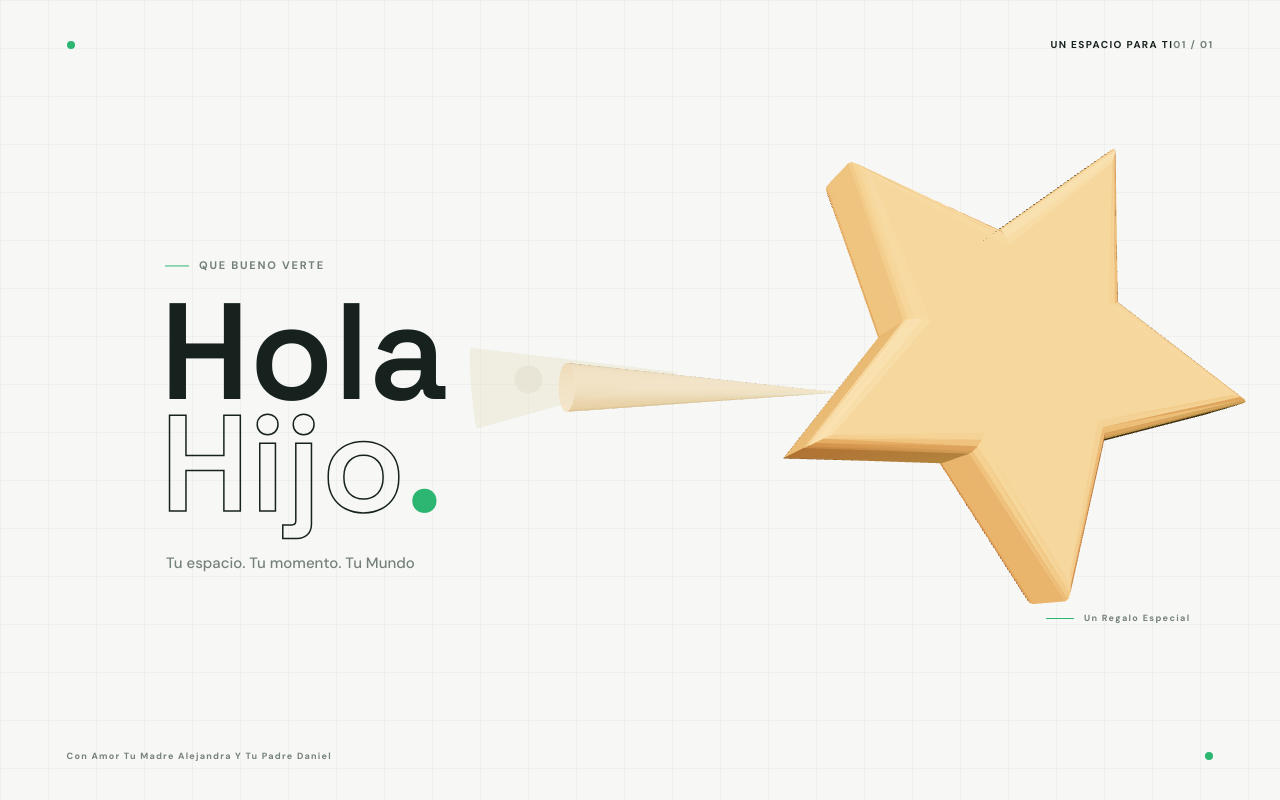
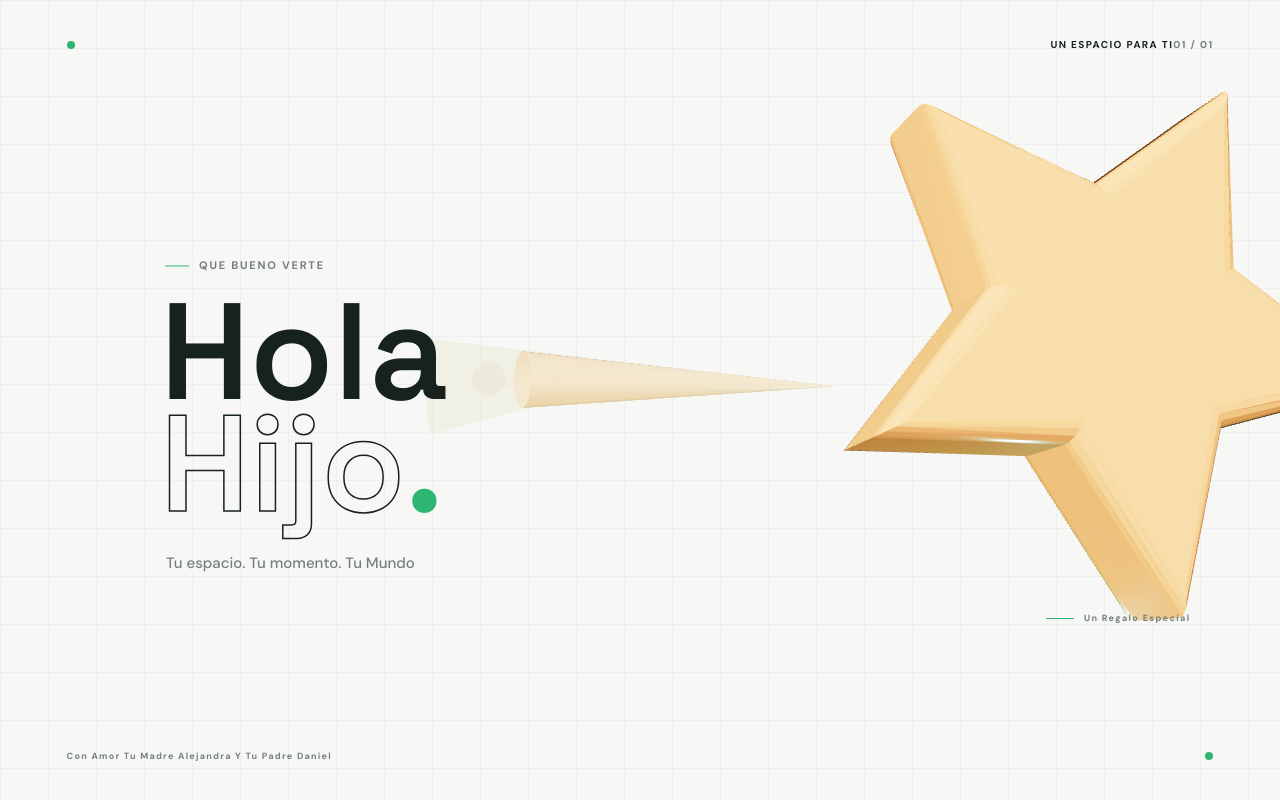
Before and after one commit to Daniel-Dev6/Nuestro-Hijo, a plain HTML site: page index.html in a window 1280 px wide. Drawn offline with nearby package versions, Linux system fonts and the light colour scheme; animation ran at ten frames a second.

Commit message:
Actualización

```diff
--- a/script.js
+++ b/script.js
@@ -9,11 +9,11 @@ const pointer = new THREE.Vector2();
 const targetRotation = new THREE.Vector2();
 const reducedMotion = window.matchMedia("(prefers-reduced-motion: reduce)");
 
-camera.position.set(0, 0, 7.2);
+camera.position.set(0, 0, 8.2);
 renderer.setPixelRatio(Math.min(window.devicePixelRatio, 2));
 renderer.outputColorSpace = THREE.SRGBColorSpace;
 renderer.toneMapping = THREE.ACESFilmicToneMapping;
-renderer.toneMappingExposure = 1.15;
+renderer.toneMappingExposure = 1.35;
 scene.add(sculpture);
 
 scene.add(new THREE.HemisphereLight(0xffffff, 0x64736a, 2.1));
@@ -67,8 +67,8 @@ const starMaterial = new THREE.MeshPhysicalMaterial({
 
 const star = new THREE.Mesh(starGeometry, starMaterial);
 star.rotation.set(-0.2, 0.15, 0.12);
-star.scale.set(1.08, 1.08, 1.08);
-star.position.set(0.9, 0.18, 0.15);
+star.scale.set(1.3, 1.3, 1.3);
+star.position.set(1.4, 0.3, 0.2);
 sculpture.add(star);
 
 const trail = new THREE.Mesh(
@@ -88,7 +88,8 @@ const trail = new THREE.Mesh(
 );
 trail.rotation.z = -Math.PI / 2;
 trail.rotation.y = 0.35;
-trail.position.set(-0.72, 0.12, -0.4);
+trail.position.set(-0.95, 0.16, -0.5);
+trail.scale.set(1.2, 1.2, 1.2);
 sculpture.add(trail);
 
 const trailGlow = new THREE.Mesh(
@@ -102,24 +103,26 @@ const trailGlow = new THREE.Mesh(
 );
 trailGlow.rotation.z = -Math.PI / 2;
 trailGlow.rotation.y = 0.15;
-trailGlow.position.set(-1.5, 0.18, -0.5);
+trailGlow.position.set(-1.8, 0.2, -0.6);
+trailGlow.scale.set(1.25, 1.25, 1.25);
 sculpture.add(trailGlow);
 
 const spark = new THREE.Mesh(
 	new THREE.SphereGeometry(0.085, 16, 16),
 	new THREE.MeshBasicMaterial({ color: 0xfff0c2, transparent: true, opacity: 0.8 })
 );
-spark.position.set(-1.8, 0.3, -0.55);
+spark.position.set(-2.2, 0.35, -0.7);
+spark.scale.set(1.25, 1.25, 1.25);
 sculpture.add(spark);
 
 function resizeScene() {
 	const { clientWidth, clientHeight } = canvas;
 	renderer.setSize(clientWidth, clientHeight, false);
 	camera.aspect = clientWidth / clientHeight;
-	camera.position.z = clientWidth < 700 ? 8 : 7.2;
+	camera.position.z = clientWidth < 700 ? 9 : 8.2;
 	camera.updateProjectionMatrix();
-	sculpture.position.x = clientWidth < 700 ? 0 : 1.15;
-	sculpture.scale.setScalar(clientWidth < 700 ? 0.78 : 1);
+	sculpture.position.x = clientWidth < 700 ? 0.2 : 1.4;
+	sculpture.scale.setScalar(clientWidth < 700 ? 0.9 : 1.1);
 }
 
 const resizeObserver = new ResizeObserver(resizeScene);
--- a/style.css
+++ b/style.css
@@ -38,16 +38,18 @@ body {
 
 .scene {
     position: absolute;
-    z-index: -1;
+    z-index: 0;
     inset: 0;
     width: 100%;
     height: 100%;
     display: block;
+    pointer-events: none;
 }
 
 .topline,
 .bottomline {
     position: absolute;
+    z-index: 2;
     right: clamp(24px, 5.2vw, 80px);
     left: clamp(24px, 5.2vw, 80px);
     display: flex;
@@ -87,7 +89,7 @@ body {
     position: absolute;
     top: 50%;
     left: clamp(28px, 12.5vw, 190px);
-    z-index: 1;
+    z-index: 3;
     width: min(46vw, 560px);
     transform: translateY(-45%);
     animation: rise-in 850ms 100ms ease-out both;
@@ -138,6 +140,7 @@ h1 i {
 
 .scene-caption {
     position: absolute;
+    z-index: 2;
     right: clamp(24px, 7vw, 104px);
     bottom: 22%;
     display: flex;
```
